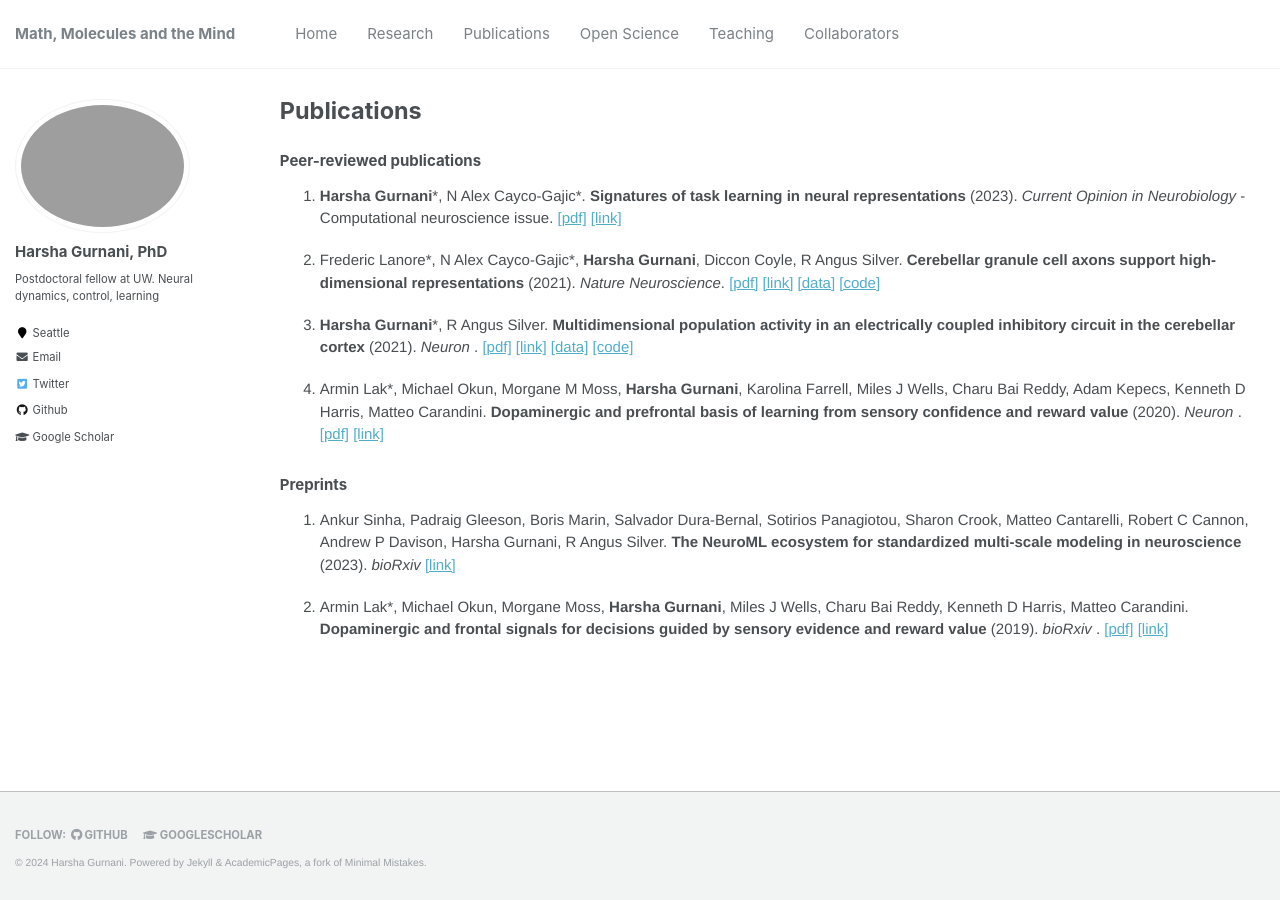
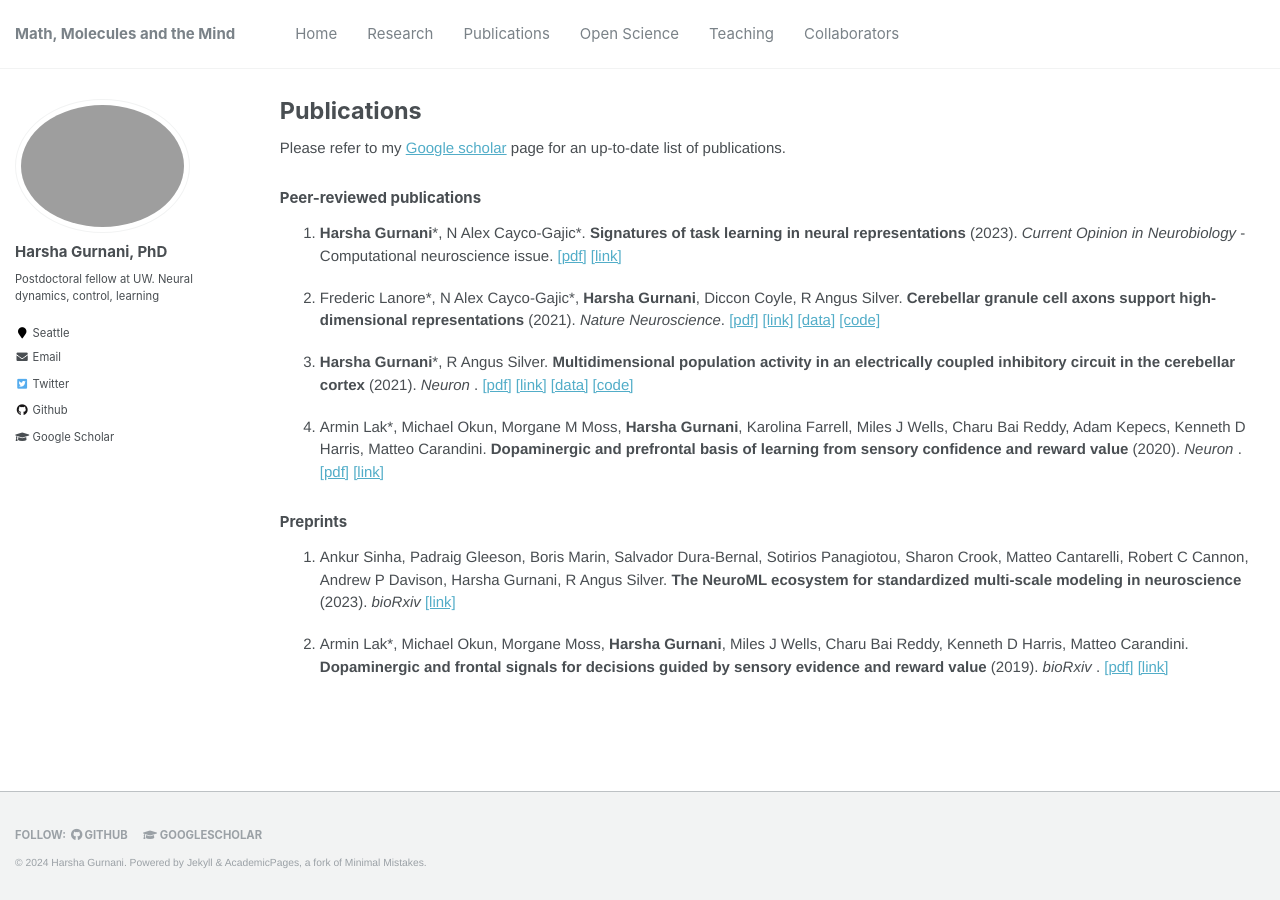
Before and after one commit to harshagurnani/harshagurnani.github.io, a Jekyll site: the page built from _pages/publications.md, in a window 1280 px wide. Built offline with Jekyll 4.4.1, drawn with Linux system fonts in a browser that asks for light colours.

Commit message:
Update publications.md

```diff
--- a/_pages/publications.md
+++ b/_pages/publications.md
@@ -4,6 +4,7 @@ title: "Publications"
 permalink: /publications/
 author_profile: true
 ---
+Please refer to my [Google scholar](https://scholar.google.com/citations?user=2udZF9sAAAAJ&hl=en) page for an up-to-date list of publications.
 
 ### Peer-reviewed publications
 
```
